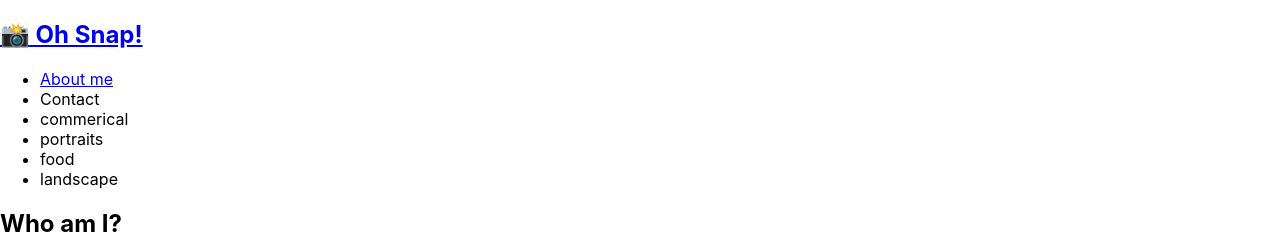
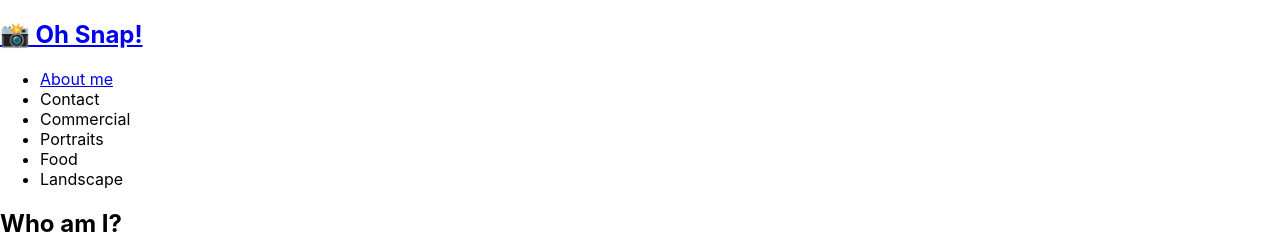
Before and after one commit to mikeysoar/photo-port_m20, a React (Create React App) app: page / in a window 1280 px wide. Shown: the top 239 px of the page. Built offline with nearby package versions, Linux system fonts and the light colour scheme.

Commit message:
code snapshot compare 20210831-0205

```diff
--- a/src/App.js
+++ b/src/App.js
@@ -3,11 +3,12 @@
 import About from './components/About';
 
 function App() {
+
   return (
     <div>
-      <Nav></Nav>
+      <Nav />
       <main>
-        <About></About>
+        <About />
       </main>
     </div>
   );
--- a/src/components/Nav/index.js
+++ b/src/components/Nav/index.js
@@ -1,27 +1,20 @@
 import React from 'react';
-
+import { capitalizeFirstLetter } from "../../utils/helpers";
 
 function Nav() {
-    const categories = [
-        {
-            name: "commerical",
-            description:
-                "Photos of grocery stores, food trucks, and other commercial projects",
-        },
-        { name: "portraits", description: "Portraits of people in my life" },
-        { name: "food", description: " Delicious delicacies" },
-        {
-            name: "landscape",
-            description: "Fields, farmhouses, waterfalls, and the beauty of nature",
-        },
+    const  categories = [
+        { name: 'commercial', description: 'Photos of grocery stores, food trucks, and other commercial projects' },
+        { name: 'portraits', description: 'Portraits of people in my life' },
+        { name: 'food', description: 'Delicious delicacies' },
+        { name: 'landscape', description: 'Fields, farmhouses, waterfalls, and the beauty of nature' }
     ];
 
-    function categorySelected(name) {
-        console.log(`${name} clicked`)
+   const handleClick = () => {
+        console.log("click handled")
     }
 
     return (
-        <header>
+        <header data-testid="header" className="flex-row px-1">
             <h2>
                 <a href="/">
                     <span role="img" aria-label="camera"> 📸</span> Oh Snap!
@@ -30,23 +23,24 @@
             <nav>
                 <ul className="flex-row">
                     <li className="mx-2">
-                        <a href="#about">
+                        <a href="#about" onClick={() => handleClick()}>
                             About me
                         </a>
                     </li>
-                    <li>
-                        <span>Contact</span>
+                    <li className={"mx-2"}>
+                        <span onClick={() => handleClick()}>
+                            Contact
+                            </span>
                     </li>
-                    {categories.map((category) => (
-                        <li
-                            className="mx-1"
-                            key={category.name}
-                        >
-                            <span onClick={() => categorySelected(category.name)} >
-                                {category.name}
+                    {
+                    categories.map((category) => (
+                        <li className="mx-1" key={category.name} >
+                            <span onClick={() => { handleClick(); }}>
+                                {capitalizeFirstLetter(category.name)}
                             </span>
                         </li>
-                    ))}
+                    ))
+                    }
                 </ul>
             </nav>
         </header>
```
Also changed, not shown: src/components/About/index.js (+7 -6 lines).
